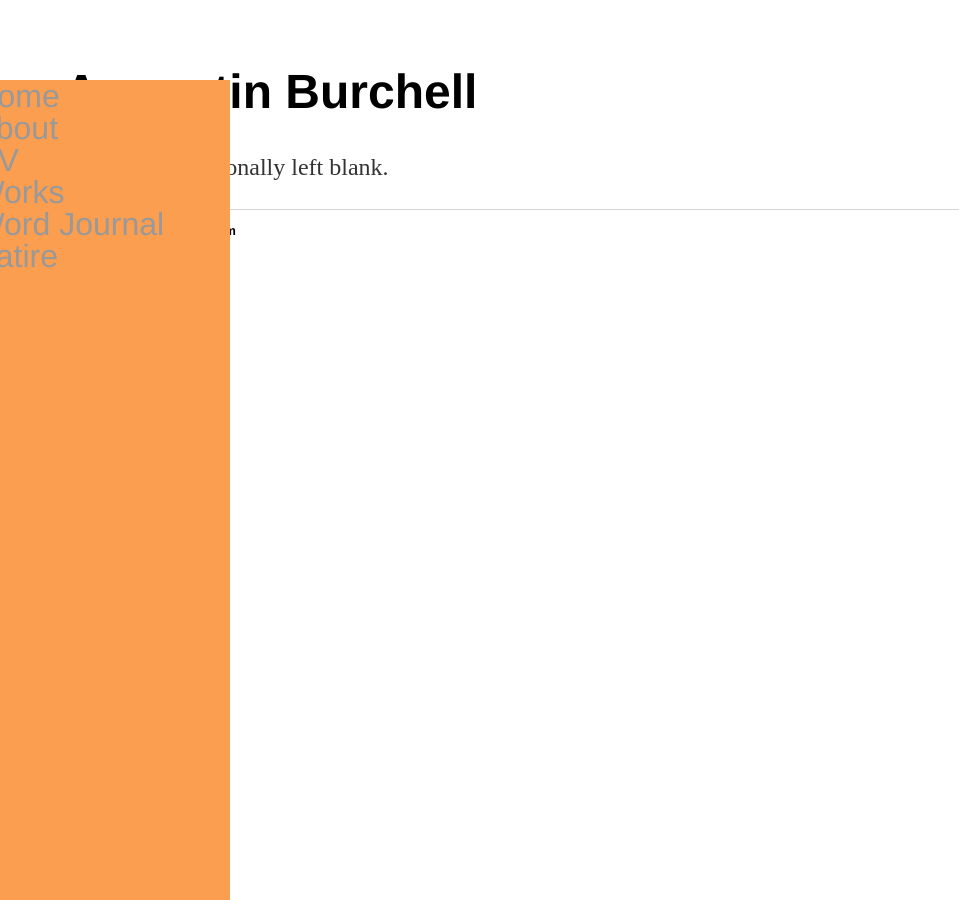
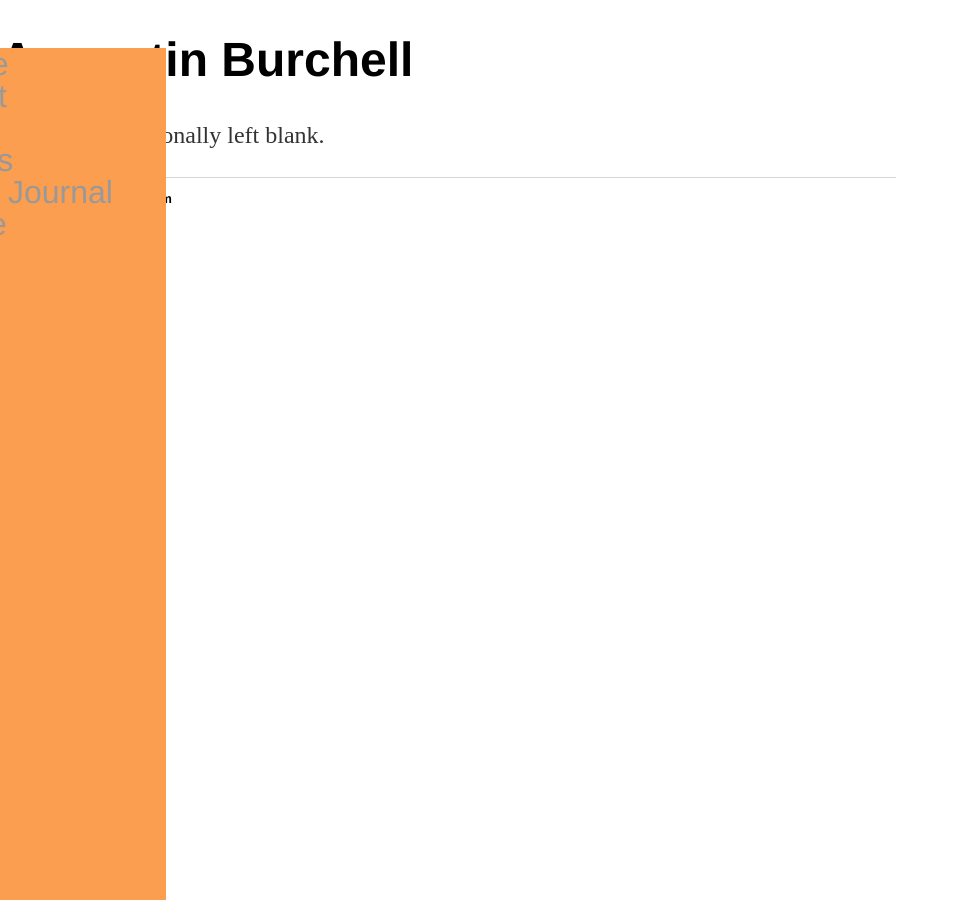
Before and after one commit to aburchell/aburchell.github.io, a Jekyll site: the page built from index.html, in a window 1280 px wide. Shown: the whole page, without its empty margins (0-959 px from the left). Built offline with Jekyll 4.4.1, drawn with Linux system fonts in a browser that asks for light colours.

Commit message:
Update main.css

```diff
--- a/css/main.css
+++ b/css/main.css
@@ -1,5 +1,5 @@
 body {
-    margin: 5%;
+    margin: 0%;
     width: 70%;
 }
 footer ul {
@@ -24,7 +24,8 @@
 nav ul li {
     display: block;
     font-size: 2em;
-    font-family: 'Helvetica'
+    font-family: 'Helvetica';
+    margin-left: 5%;
 }
 footer ul li {
     display: block;
```
